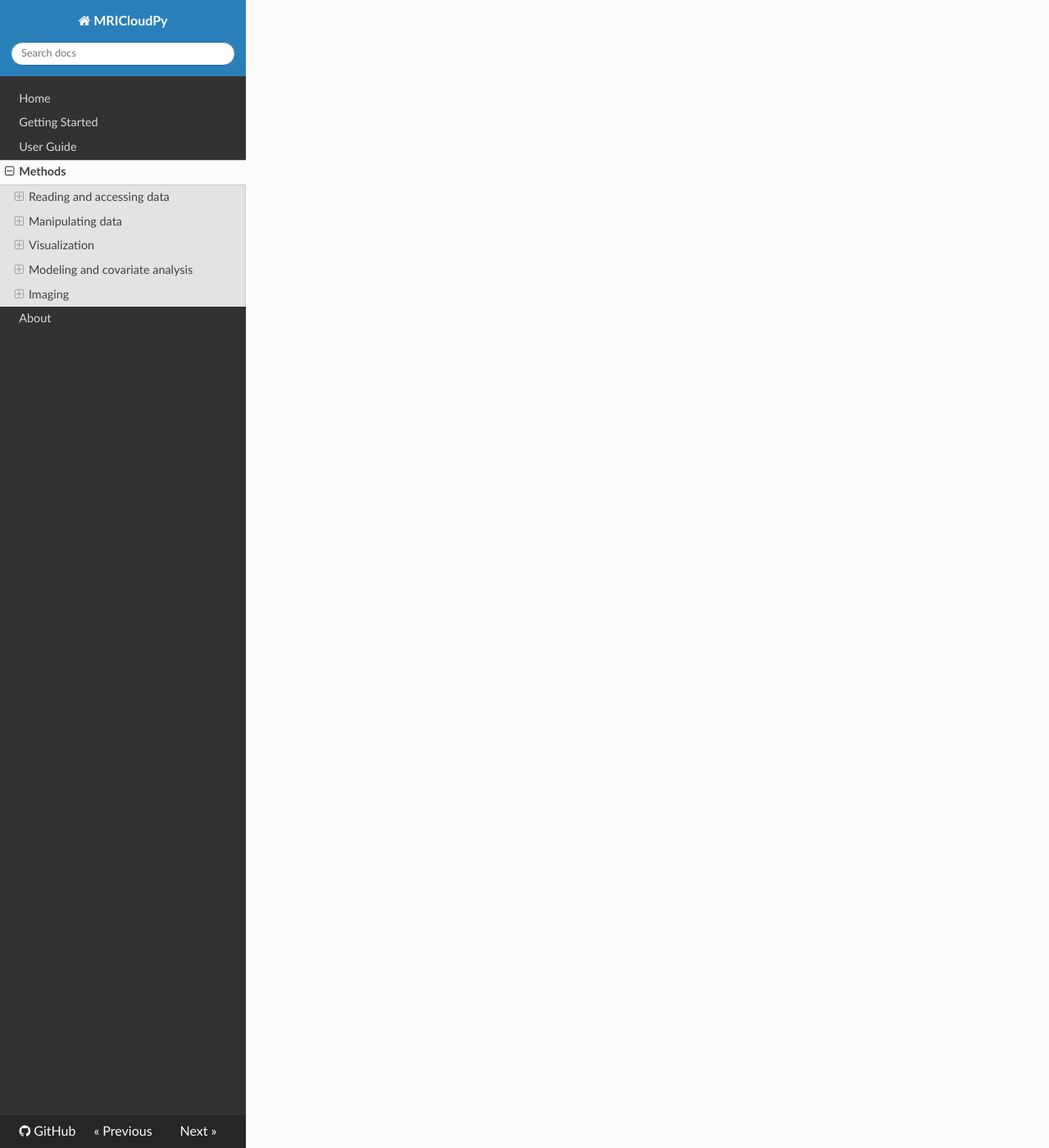
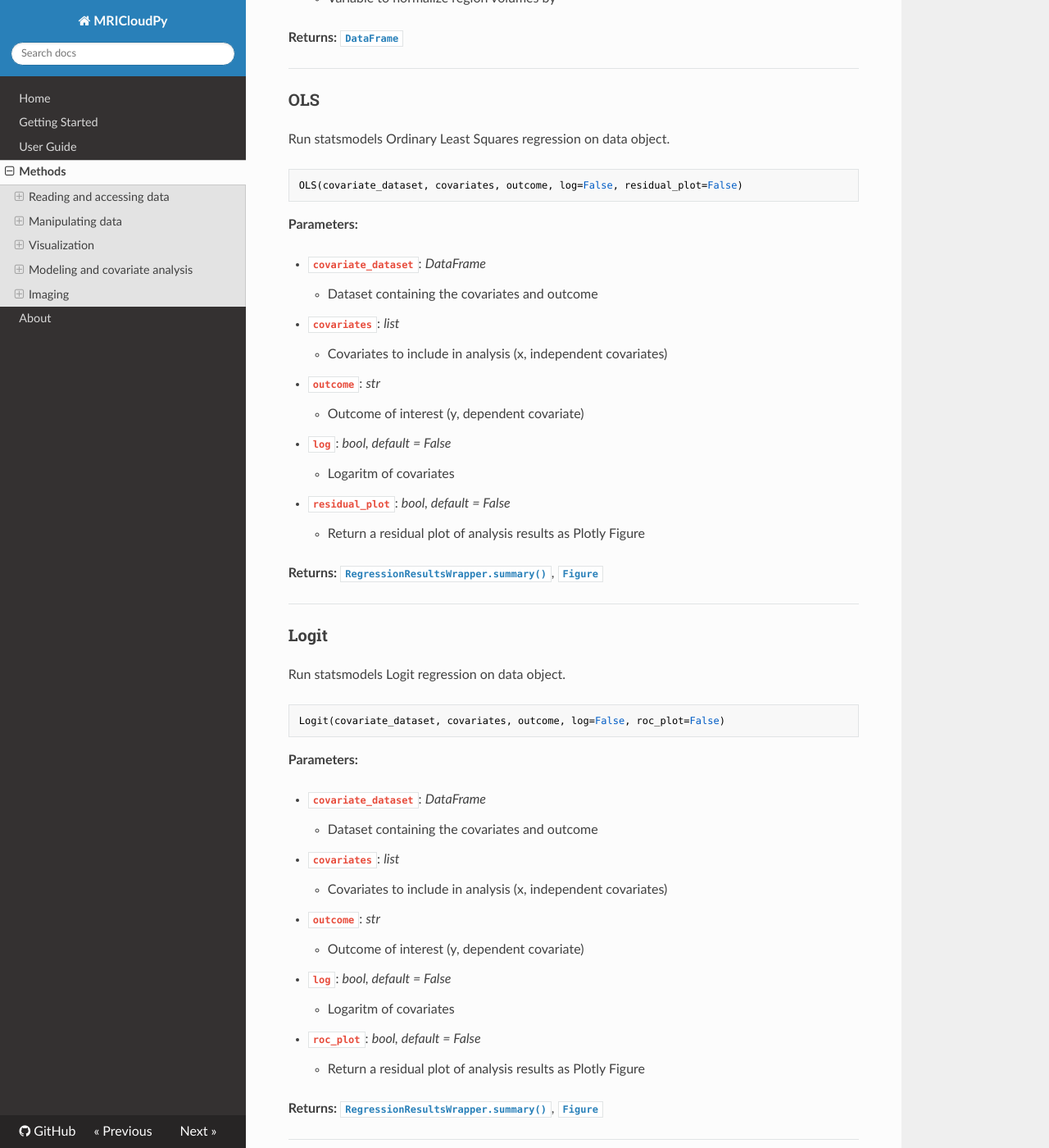
Before and after one commit to MR-Biomarker-Resource/mricloudpy, an MkDocs documentation site: the page built from docs/methods.md, in a window 1280 px wide and 1400 px high, scrolled down 6464 px. Shown: the whole window at 82% size. Built offline with MkDocs 1.6.1, drawn with Linux system fonts in a browser that asks for light colours; nearby versions of some CDN libraries; some of the changed text lies outside the part shown.

Commit message:
Code cleanup and documentation

````diff
--- a/docs/methods.md
+++ b/docs/methods.md
@@ -12,10 +12,14 @@ Data(path, id_type='numeric', id_list=None)
 
 **Attributes:**
 
-- **path**: *str*
-- **id_type**: *str, {'numeric', 'filename', 'custom'}, default = 'numeric'*
-- **id_list**: *list, default = None*
-- **df**: *DataFrame*
+- **`path`**: *str*
+    - Path to MRICloud data text file
+- **`id_type`**: *str, {'numeric', 'filename', 'custom'}, default = 'numeric'*
+    - Type of subject ID formatting
+- **`id_list`**: *list, default = None*
+    - List of custom subject IDs
+- **`df`**: *DataFrame*
+    - DataFrame generated from path
 
 ---
 
@@ -31,6 +35,9 @@ get_data()
 
 - **None**
 
+**Returns:**
+[**`DataFrame`**](https://pandas.pydata.org/docs/reference/api/pandas.DataFrame.html)
+
 ---
 
 ### get_id
@@ -44,6 +51,9 @@ get_id()
 **Parameters:**
 
 - **None**
+
+**Returns:**
+[**`Series`**](https://pandas.pydata.org/docs/reference/api/pandas.Series.html)
 
 ---
 
@@ -59,8 +69,13 @@ rename_subject(old, new)
 
 **Parameters:**
 
-- **old**: *str*
-- **new**: *str*
+- **`old`**: *str*
+    - Old subject name to be replaced
+- **`new`**: *str*
+    - New subject name
+
+**Returns:**
+[**`DataFrame`**](https://pandas.pydata.org/docs/reference/api/pandas.DataFrame.html)
 
 ### long_to_wide
 
@@ -73,6 +88,9 @@ long_to_wide()
 **Parameters:**
 
 - **None**
+
+**Returns:**
+[**`DataFrame`**](https://pandas.pydata.org/docs/reference/api/pandas.DataFrame.html)
 
 ---
 
@@ -88,9 +106,15 @@ generate_sunburst(type, id, base_level=5)
 
 **Parameters:**
 
-- **type**: *int, {1, 2}*
-- **id**: *str*
-- **base_level**: *int, {1, 2, 3, 4, 5}, default = 5*
+- **`type`**: *int, {1, 2}*
+    - Type of hierarchical view
+- **`id`**: *str*
+    - Subject ID
+- **`base_level`**: *int, {1, 2, 3, 4, 5}, default = 5*
+    - Lowest hierarchical level to include
+
+**Returns:**
+[**`Figure`**](https://plotly.com/python-api-reference/generated/plotly.graph_objects.Figure.html)
 
 ---
 
@@ -104,9 +128,15 @@ generate_treemap(type, id, base_level=5)
 
 **Parameters:**
 
-- **type**: *int, {1, 2}*
-- **id**: *str*
-- **base_level**: *int, {1, 2, 3, 4, 5}, default = 5*
+- **`type`**: *int, {1, 2}*
+    - Type of hierarchical view
+- **`id`**: *str*
+    - Subject ID
+- **`base_level`**: *int, {1, 2, 3, 4, 5}, default = 5*
+    - Lowest hierarchical level to include
+
+**Returns:**
+[**`Figure`**](https://plotly.com/python-api-reference/generated/plotly.graph_objects.Figure.html)
 
 ---
 
@@ -120,9 +150,16 @@ generate_icicle(type, id, base_level=5)
 
 **Parameters:**
 
-- **type**: *int, {1, 2}*
-- **id**: *str*
-- **base_level**: *int, {1, 2, 3, 4, 5}, default = 5*
+- **`type`**: *int, {1, 2}*
+    - Type of hierarchical view
+- **`id`**: *str*
+    - Subject ID
+- **`base_level`**: *int, {1, 2, 3, 4, 5}, default = 5*
+    - Lowest hierarchical level to include
+
+
+**Returns:**
+[**`Figure`**](https://plotly.com/python-api-reference/generated/plotly.graph_objects.Figure.html)
 
 ---
 
@@ -136,12 +173,21 @@ generate_bar(type, level, id, x='ID', y='Prop', log_y=False)
 
 **Parameters:**
 
-- **type**: *int, {1, 2}*
-- **level**: *int, {1, 2, 3, 4, 5}*
-- **id**: *list, default = None*
-- **x**: *str, {'ID', 'Object'}, default = 'ID'*
-- **y**: *str, {'Prop', 'Volume'}, default = 'Prop'*
-- **log_y**: *bool, default = False*
+- **`type`**: *int, {1, 2}*
+    - Type of hierarchical view
+- **`level`**: *int, {1, 2, 3, 4, 5}*
+    - Hierarchical level of interest
+- **`id`**: *list, default = None*
+    - Subjects of interest
+- **`x`**: *str, {'ID', 'Object'}, default = 'ID'*
+    - Independent variable
+- **`y`**: *str, {'Prop', 'Volume'}, default = 'Prop'*
+    - Dependent variable
+- **`log_y`**: *bool, default = False*
+    - Logarithm of dependent variable
+
+**Returns:**
+[**`Figure`**](https://plotly.com/python-api-reference/generated/plotly.graph_objects.Figure.html)
 
 ---
 
@@ -155,10 +201,17 @@ generate_mean_diff(type, level, color='ID', id=None)
 
 **Parameters:**
 
-- **type**: *int, {1, 2}*
-- **level**: *int*, {1, 2, 3, 4, 5}
-- **color**: *str, {'ID', 'Object'}, default = 'ID'*
-- **id**: *list, default = None*
+- **`type`**: *int, {1, 2}*
+    - Type of hierarchical view
+- **`level`**: *int*, {1, 2, 3, 4, 5}
+    - Hierarchical level of interest
+- **`color`**: *str, {'ID', 'Object'}, default = 'ID'*
+    - Variable to organize data by color
+- **`id`**: *list, default = None*
+    - Subjects of interest
+
+**Returns:**
+[**`Figure`**](https://plotly.com/python-api-reference/generated/plotly.graph_objects.Figure.html)
 
 ---
 
@@ -172,9 +225,15 @@ generate_corr_matrix(type, level, id=None)
 
 **Parameters:**
 
-- **type**: *int, {1, 2}*
-- **level**: *int*, {1, 2, 3, 4, 5}
-- **id**: *list, default = None*
+- **`type`**: *int, {1, 2}*
+    - Type of hierarchical view
+- **`level`**: *int*, {1, 2, 3, 4, 5}
+    - Hierarchical level of interest
+- **`id`**: *list, default = None*
+    - Subjects of interest
+
+**Returns:**
+[**`Figure`**](https://plotly.com/python-api-reference/generated/plotly.graph_objects.Figure.html)
 
 ---
 
@@ -185,14 +244,20 @@ generate_corr_matrix(type, level, id=None)
 Append covariate dataset to data object.
 
 ```python
-append_covariate_data(file, icv=False, tbv=False)
+append_covariate_data(path, icv=False, tbv=False)
 ```
 
 **Parameters:**
 
-- **file**: *str*
-- **icv**: *bool, default = False*
-- **tbv**: *bool, default = False*
+- **`path`**: *str*
+    - Path to covariate dataset file
+- **`icv`**: *bool, default = False*
+    - Append intracranial volume to covariate dataset
+- **`tbv`**: *bool, default = False*
+    - Append total brain volume to covariate dataset
+
+**Returns:**
+[**`DataFrame`**](https://pandas.pydata.org/docs/reference/api/pandas.DataFrame.html)
 
 ---
 
@@ -206,8 +271,13 @@ normalize_covariate_data(covariate_dataset, normalizing_factor)
 
 **Parameters:**
 
-- **covariate_dataset**: *DataFrame*
-- **normalizing_factor**: *str, {'icv, tbv, icv_tbv'}*
+- **`covariate_dataset`**: *DataFrame*
+    - Covariate dataset to be normalized
+- **`normalizing_factor`**: *str, {'icv, tbv, icv_tbv'}*
+    - Variable to normalize region volumes by
+
+**Returns:**
+[**`DataFrame`**](https://pandas.pydata.org/docs/reference/api/pandas.DataFrame.html)
 
 ---
 
@@ -221,11 +291,20 @@ OLS(covariate_dataset, covariates, outcome, log=False, residual_plot=False)
 
 **Parameters:**
 
-- **covariate_dataset**: *DataFrame*
-- **covariates**: *list*
-- **outcome**: *str*
-- **log**: *bool, default = False*
-- **residual_plot**: *bool, default = False*
+- **`covariate_dataset`**: *DataFrame*
+    - Dataset containing the covariates and outcome
+- **`covariates`**: *list*
+    - Covariates to include in analysis (x, independent covariates)
+- **`outcome`**: *str*
+    - Outcome of interest (y, dependent covariate)
+- **`log`**: *bool, default = False*
+    - Logaritm of covariates
+- **`residual_plot`**: *bool, default = False*
+    - Return a residual plot of analysis results as Plotly Figure
+
+**Returns:**
+[**`RegressionResultsWrapper.summary()`**](https://www.statsmodels.org/stable/generated/statsmodels.regression.linear_model.RegressionResults.html),
+[**`Figure`**](https://plotly.com/python-api-reference/generated/plotly.graph_objects.Figure.html)
 
 ---
 
@@ -239,11 +318,20 @@ Logit(covariate_dataset, covariates, outcome, log=False, roc_plot=False)
 
 **Parameters:**
 
-- **covariate_dataset**: *DataFrame*
-- **covariates**: *list*
-- **outcome**: *str*
-- **log**: *bool, default = False*
-- **roc_plot**: *bool, default = False*
+- **`covariate_dataset`**: *DataFrame*
+    - Dataset containing the covariates and outcome
+- **`covariates`**: *list*
+    - Covariates to include in analysis (x, independent covariates)
+- **`outcome`**: *str*
+    - Outcome of interest (y, dependent covariate)
+- **`log`**: *bool, default = False*
+    - Logaritm of covariates
+- **`roc_plot`**: *bool, default = False*
+    - Return a residual plot of analysis results as Plotly Figure
+
+**Returns:**
+[**`RegressionResultsWrapper.summary()`**](https://www.statsmodels.org/stable/generated/statsmodels.regression.linear_model.RegressionResults.html),
+[**`Figure`**](https://plotly.com/python-api-reference/generated/plotly.graph_objects.Figure.html)
 
 ---
 
@@ -259,9 +347,9 @@ generate_3d_image(img_path, regions, view, nrows, ncols, slice_n=0)
 
 **Parameters:**
 
-- **img_path**: *str*
-- **regions**: *list*
-- **view**: *int, {0 (horizontal), 1 (sagittal), 2 (coronal)}*
-- **nrows**: *int, {1, 2, 3, 4, 5, 6, 7}*
-- **ncols**: *int, {1, 2, 3, 4, 5, 6, 7}*
-- **slice_n**: *int, default = 0*
+- **`img_path`**: *str*
+- **`regions`**: *list*
+- **`view`**: *int, {0 (horizontal), 1 (sagittal), 2 (coronal)}*
+- **`nrows`**: *int, {1, 2, 3, 4, 5, 6, 7}*
+- **`ncols`**: *int, {1, 2, 3, 4, 5, 6, 7}*
+- **`slice_n`**: *int, default = 0*
````
Also changed, not shown: docs/getting_started.md (+18 -1 lines), 3 other files.
